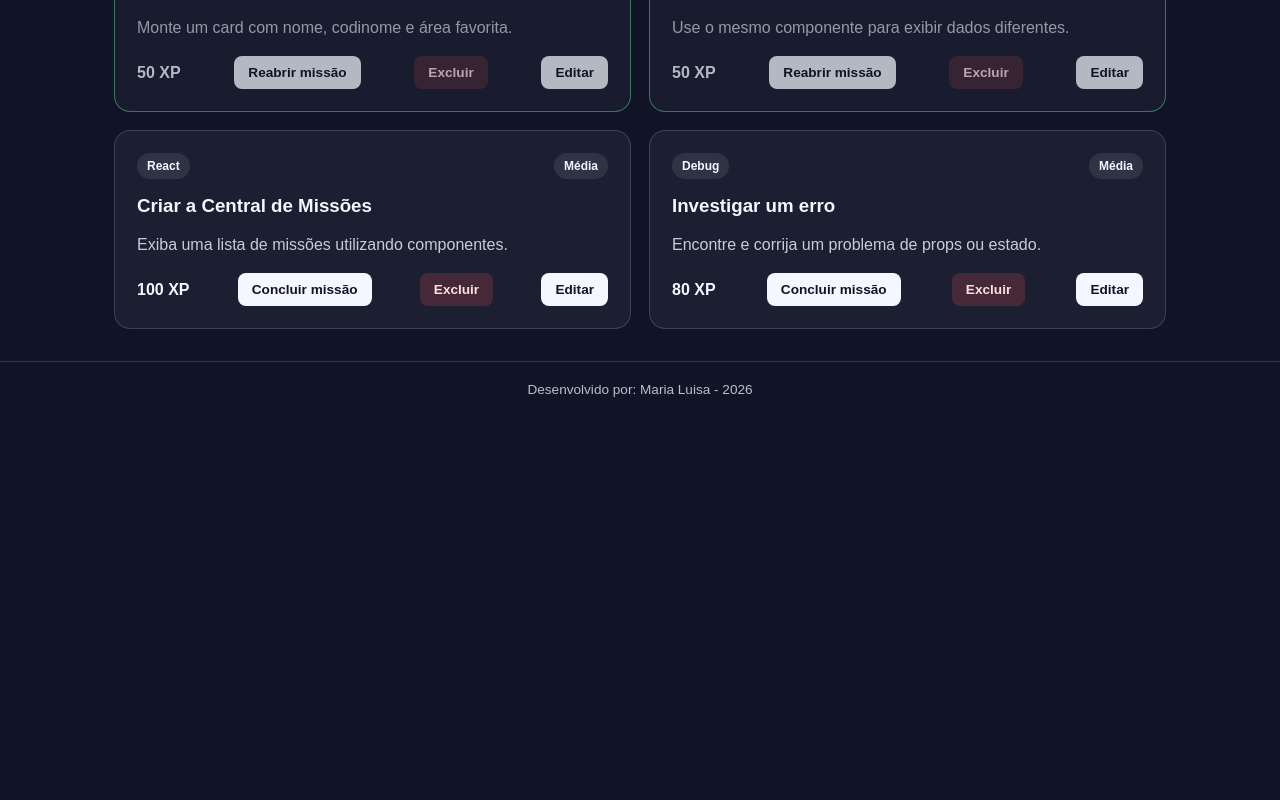
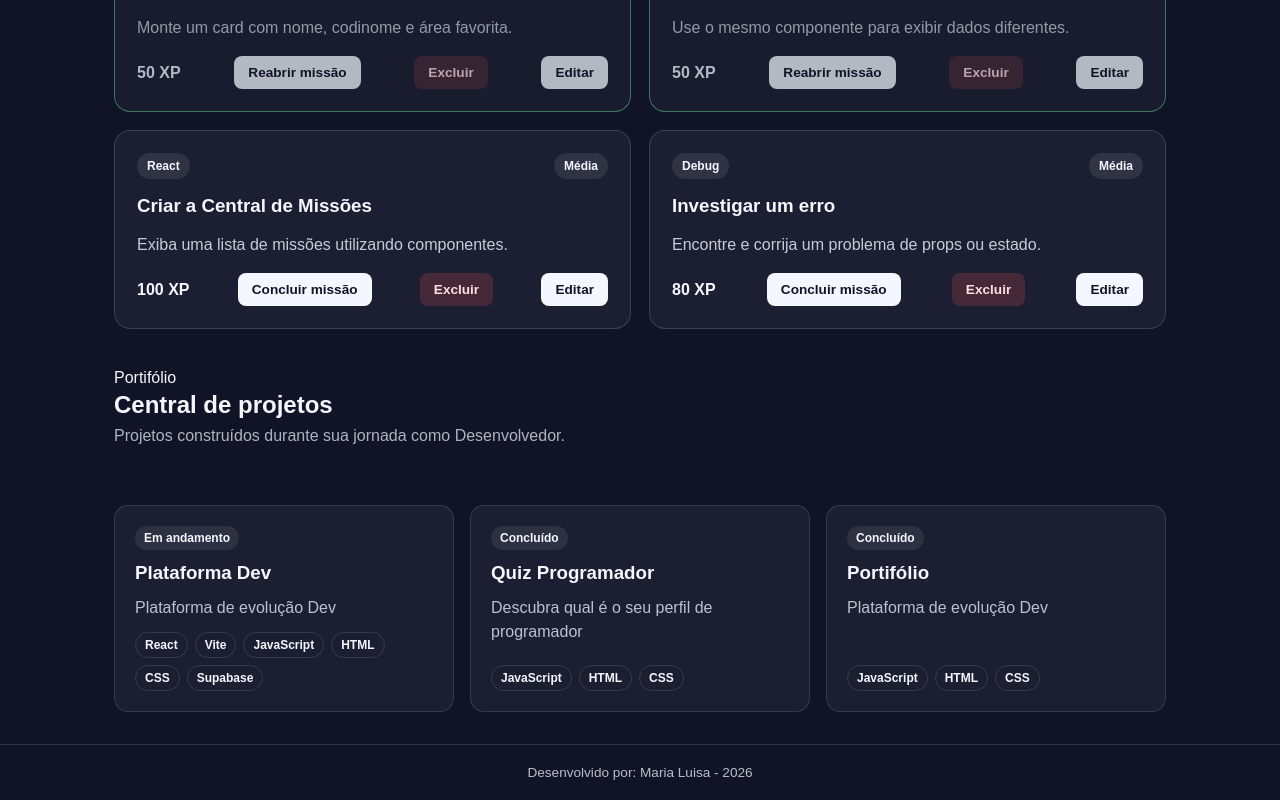
Before and after one commit to Maria-Luisa1599/plataforma-dev, a React (Vite) app: page / in a window 1280 px wide. Shown: the part 1966-2766 px from the top of the page. Before the commit the page ends 2383 px from the top, so only its background shows below. Built offline with nearby package versions, Linux system fonts and the light colour scheme.

Commit message:
feat:Inicia seção de projetos

```diff
--- a/src/App.css
+++ b/src/App.css
@@ -124,3 +124,26 @@
   font-size: 0.9rem;
   opacity: 0.7;
 }
+
+.projects-section {
+  margin-top: 40px;
+}
+
+.projects-section__header {
+  margin-bottom: 20px;
+}
+
+.projects-section__header h2 {
+  margin: 4px 0 8px;
+}
+
+.projects-section__header p {
+  margin: 0;
+  opacity: 0.7;
+}
+
+.projects-grid {
+  display: grid;
+  grid-template-columns:repeat(auto-fit, minmax(240px, 1fr));
+  gap: 16px;
+}
--- a/src/App.jsx
+++ b/src/App.jsx
@@ -9,7 +9,7 @@ import MissionCard from './components/MissionCard'
 import MissionForm from './components/MissionForm'
 import MissionSearch from './components/MissionSearch'
 import MissionFilter from './components/MissionFilter'
-
+import ProjectCard from './components/ProjectCard'
 
 const initialMissions = [
   {
@@ -50,9 +50,35 @@ const initialMissions = [
   },
 ];
 
+const initialProjects = [
+  {
+    id: 1,
+    title: "Plataforma Dev",
+    description: "Plataforma de evolução Dev",
+    technologies: ["React", "Vite", "JavaScript", "HTML", "CSS", "Supabase"],
+    status: "Em andamento",
+  },
+  {
+    id: 2,
+  title: "Quiz Programador",
+    description: "Descubra qual é o seu perfil de programador",
+    technologies: ["JavaScript", "HTML", "CSS"],
+    status: "Concluído",
+  },
+  {
+    id: 3,
+    title: "Portifólio",
+    description: "Plataforma de evolução Dev",
+    technologies: ["JavaScript", "HTML", "CSS"],
+    status: "Concluído",
+  },
+
+];
+
 function App (){
 
   const [missions, setMissions] = useState(initialMissions)
+  const [projects, setProjects] = useState(initialProjects)
   const [editMission, setEditMission] = useState(null)
   const [searchTerm, setSearchTerm] = useState('')
   const [statusFilter, setStatusFilter] = useState('Todas')
@@ -222,6 +248,32 @@ function App (){
             )))}
           </div>
         </section>
+        <section className='projects-section'>
+            <div className='projects-section__header'>
+              <div>
+                <span className='section-eyebrown'>
+                  Portifólio
+                </span>
+                <h2>
+                  Central de projetos
+                </h2>
+                <p>
+                  Projetos construídos durante sua jornada como Desenvolvedor.
+                </p>
+              </div>
+            </div>
+              <div className='projects-grid'>
+                {projects.map((project) => (
+                  <ProjectCard
+                    key={project.id}
+                    title={project.title}
+                    description={project.description}
+                    technologies={project.technologies}
+                    status={project.status}
+                  />
+                ))}
+            </div>
+        </section>
       </div>
       <Footer/>
     </main>
--- /dev/null
+++ b/src/components/ProjectCard/index.jsx
@@ -0,0 +1,18 @@
+import './style.css'
+
+function ProjectCard ({title, description, technologies, status}){
+    return(
+        <article className='project-card'>
+                <span className='project-card__status'>{status}</span>
+                <h3>{title}</h3>
+                <p>{description}</p>
+                <div className='project-card__technologies'>
+                    {technologies.map((techn) => (
+                        <span key={techn} className='project-card__technology'>{techn}</span>
+                    ))}
+                </div>
+        </article>
+    )
+}
+
+export default ProjectCard
--- /dev/null
+++ b/src/components/ProjectCard/style.css
@@ -0,0 +1,89 @@
+.project-card {
+  margin-top: 40px;
+  display: flex;
+  flex-direction: column;
+  gap: 12px;
+  padding: 20px;
+  border: 1px solid rgba(255, 255, 255, 0.12);
+  border-radius: 14px;
+  background: rgba(255, 255, 255, 0.05);
+}
+
+.project-card__status {
+  width: fit-content;
+  padding: 5px 9px;
+  border-radius: 999px;
+  background: rgba(255, 255, 255, 0.08);
+  font-size: 0.75rem;
+  font-weight: 700;
+}
+
+.project-card h3 {
+  margin: 0;
+}
+
+.project-card p {
+  margin: 0;
+  line-height: 1.5;
+  opacity: 0.75;
+}
+
+.project-card__technologies {
+  display: flex;
+  flex-wrap: wrap;
+  gap: 7px;
+  margin-top: auto;
+}
+
+.project-card__technology {
+  padding: 5px 9px;
+  border: 1px solid rgba(255, 255, 255, 0.12);
+  border-radius: 999px;
+  font-size: 0.75rem;
+  font-weight: 600;
+}
+
+.project-card__actions {
+  display: flex;
+  flex-wrap: wrap;
+  gap: 8px;
+  margin-top: 8px;
+}
+
+.project-card__edit,
+.project-card__delete,
+.project-card__link {
+  padding: 8px 12px;
+  border: none;
+  border-radius: 8px;
+  font: inherit;
+  font-size: 0.85rem;
+  font-weight: 700;
+  cursor: pointer;
+  transition:
+    transform 0.2s ease,
+    opacity 0.2s ease;
+}
+
+.project-card__edit {
+  background: rgba(255, 255, 255, 0.1);
+  color: inherit;
+}
+
+.project-card__link {
+  background: rgba(255, 255, 255, 0.1);
+  color: inherit;
+  text-decoration: none;
+}
+
+.project-card__delete {
+  background: #dc3545;
+  color: #ffffff;
+}
+
+.project-card__edit:hover,
+.project-card__delete:hover,
+.project-card__link:hover {
+  transform: translateY(-1px);
+  opacity: 0.9;
+}
```
